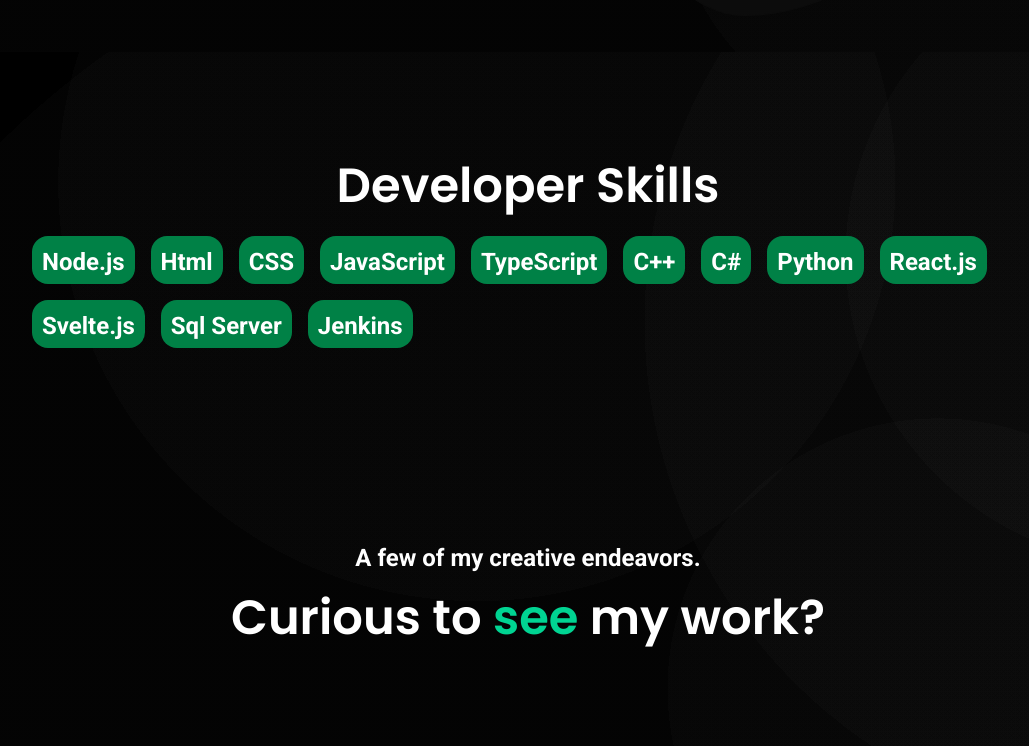
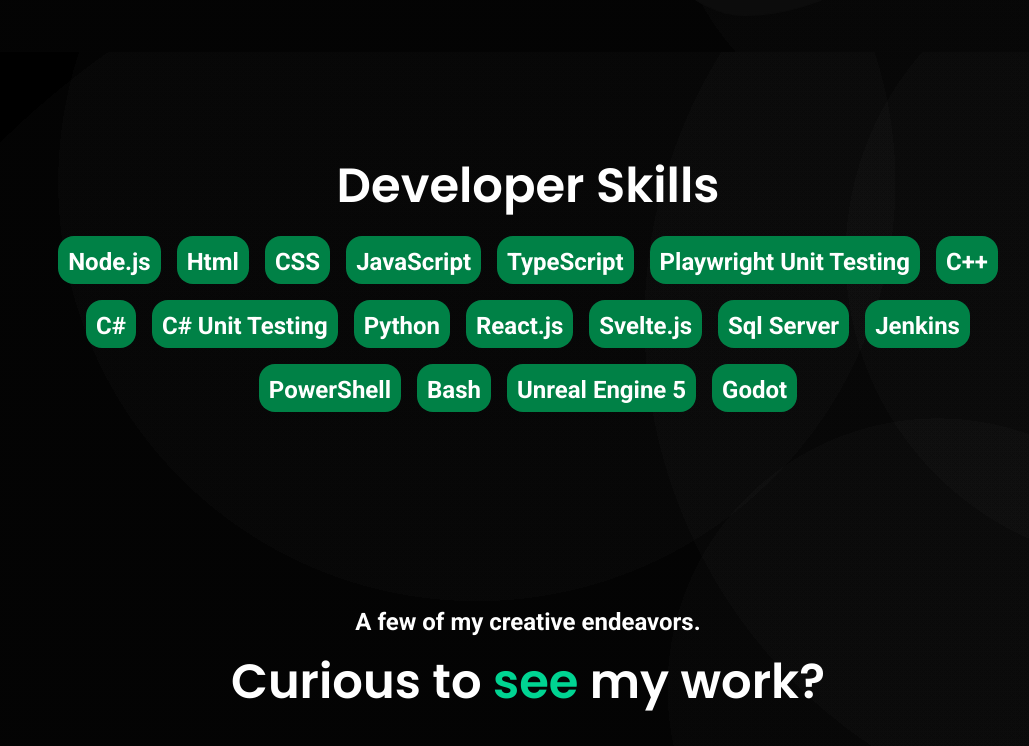
Before and after one commit to Johno2017/johnoportfolio, a React (Vite) app: page / in a window 1280 px wide. Shown: the part 764-1510 px from the top of the page, without its empty margins (112-1141 px from the left). Built offline with nearby package versions, Linux system fonts and the light colour scheme.

Commit message:
Added in Framer Motion with some basic animations

```diff
--- a/package.json
+++ b/package.json
@@ -10,6 +10,7 @@
     "preview": "vite preview"
   },
   "dependencies": {
+    "motion": "^12.16.0",
     "react": "^19.1.0",
     "react-dom": "^19.1.0"
   },
--- a/src/components/Main.tsx
+++ b/src/components/Main.tsx
@@ -1,41 +1,72 @@
-import '../styles/Main.css';
-import BackgroundInfo from './BackgroundInfo';
-import Projects from './Projects';
-import Footer from './Footer';
-import SkillSection from './SkillSection';
+import "../styles/Main.css";
+import BackgroundInfo from "./BackgroundInfo";
+import Projects from "./Projects";
+import Footer from "./Footer";
+import SkillSection from "./SkillSection";
+import { motion } from "motion/react";
+
+const greetingDivVariants = {
+  hidden: {
+    y: 100,
+    opacity: 0,
+  },
+  visible: {
+    y: 0,
+    opacity: 1,
+    transition: {
+        mass: 0.5,
+        damp: 10,
+        duration: 0.5,
+        when: "beforeChildren",
+        staggerChildren: 0.25
+    }
+  },
+};
 
 function Main() {
   return (
     <main>
       <section id="introPage">
-        <div className="title-section">
-            <h2>
+        <motion.div
+          className="title-section"
+          variants={greetingDivVariants}
+          initial="hidden"
+          animate="visible"
+        >
+          <motion.h2 variants={greetingDivVariants}>
             Hi! I'm <span className="poppins emerald">John</span> Ong
-                <br />Full Stack
-                <span className="poppins emerald"> Developer</span><br></br>
+            <br />
+            Full Stack
+            <span className="poppins emerald"> Developer</span>
+            <br></br>
             <span className="poppins emerald">DevOps</span> Engineer
-            </h2>
-            <p className="description">
-                I specialize as a <span className="emerald">.NET developer</span> with many years of
-                practical experience working in <span className="emerald">C#, SQL, and JavaScript.</span>
-                I also have experience with CI/CD pipelines and automation in <span className="emerald">Jenkins, GitLab, and Azure DevOps.</span>
-            </p>
-        </div>
-        <div className="head-shot-container blob bg-grey-dark">
-            <div className='blob-inner bg-grey-lite'>
-                <img
+          </motion.h2>
+          <motion.p className="description" variants={greetingDivVariants}>
+            I specialize as a <span className="emerald">.NET developer</span>{" "}
+            with many years of practical experience working in{" "}
+            <span className="emerald">C#, SQL, and JavaScript.</span>I also have
+            experience with CI/CD pipelines and automation in{" "}
+            <span className="emerald">Jenkins, GitLab, and Azure DevOps.</span>
+          </motion.p>
+        </motion.div>
+        <motion.div
+          className="head-shot-container blob bg-grey-dark"
+        >
+          <motion.div className="blob-inner bg-grey-lite">
+            <motion.img
               alt="Headshot"
               src="src\assets\PortfolioPhoto.PNG"
               className="head-shot"
             />
-            </div>
-        </div>
+          </motion.div>
+        </motion.div>
       </section>
-    <SkillSection/>
+      <SkillSection />
       <Projects />
       <BackgroundInfo />
-    <Footer/>
-  </main>);
+      <Footer />
+    </main>
+  );
 }
 
 export default Main;
--- a/src/components/SkillSection.tsx
+++ b/src/components/SkillSection.tsx
@@ -1,4 +1,32 @@
+import { motion } from "motion/react";
 import "../styles/SkillSection.css";
+
+const scrollVariants = {
+  hidden: {
+    opacity: 0
+  },
+  visible : {
+    opacity: 1,
+    transition: {
+      when: "beforeChildren",
+      staggerChildren: 0.1
+    }
+  }
+}
+
+const skillVariants = {
+  hidden: {
+    opacity: 0,
+    y: 50
+  },
+  visible: {
+    opacity: 1,
+    y: 0,
+    transition: {
+      type: 'spring'
+    }
+  }
+}
 
 let skills = [
   { name: "Node.js" },
@@ -6,27 +34,38 @@
   { name: "CSS" },
   { name: "JavaScript" },
   { name: "TypeScript" },
+  { name: "Playwright Unit Testing" },
   { name: "C++" },
   { name: "C#" },
+  { name: "C# Unit Testing" },
   { name: "Python" },
   { name: "React.js" },
   { name: "Svelte.js" },
   { name: "Sql Server" },
   { name: "Jenkins" },
+  { name: "PowerShell" },
+  { name: "Bash" },
+  { name: "Unreal Engine 5" },
+  { name: "Godot" },
 ];
 
 function SkillSection() {
   return (
-    <div className="skill-container">
+    <motion.div className="skill-container"
+    variants={scrollVariants}
+    initial="hidden"
+    whileInView="visible"
+    viewport={{once: true, amount: 0.5}}>
       <h3>Developer Skills</h3>
       <div className="skill-list">
         {skills.map((skill) => (
-          <div className="skill">
+          <motion.div className="skill"
+          variants={skillVariants}>
             <h6>{skill.name}</h6>
-          </div>
+          </motion.div>
         ))}
       </div>
-    </div>
+    </motion.div>
   );
 }
 
--- a/src/styles/Main.css
+++ b/src/styles/Main.css
@@ -11,7 +11,7 @@
 
 }
 
-section {
+main > section {
   display: grid;
   padding-top: 2rem;
   padding-bottom: 2rem;
--- a/src/styles/SkillSection.css
+++ b/src/styles/SkillSection.css
@@ -8,6 +8,7 @@
 
 .skill-list {
     display: flex;
+    justify-content: center;
     flex-wrap: wrap;
     padding: 1rem;
     gap: 1rem;
```
Also changed, not shown: 1 other file (tests, documents, lock files or other folders). Lines whose indentation alone changed are shown as unchanged.
